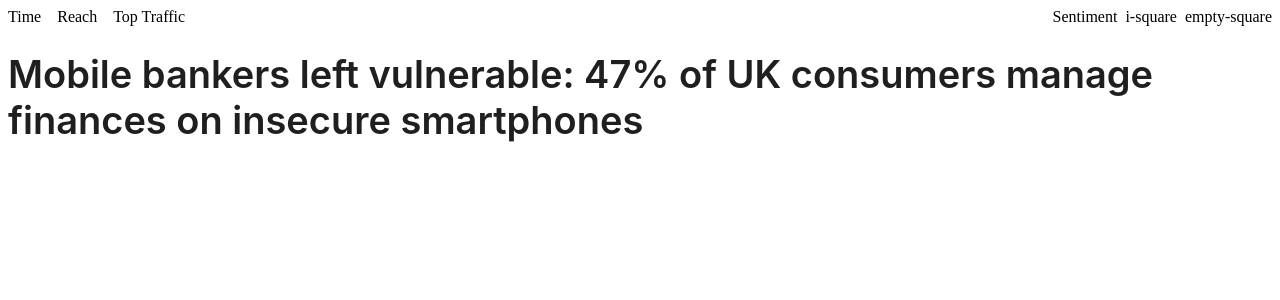
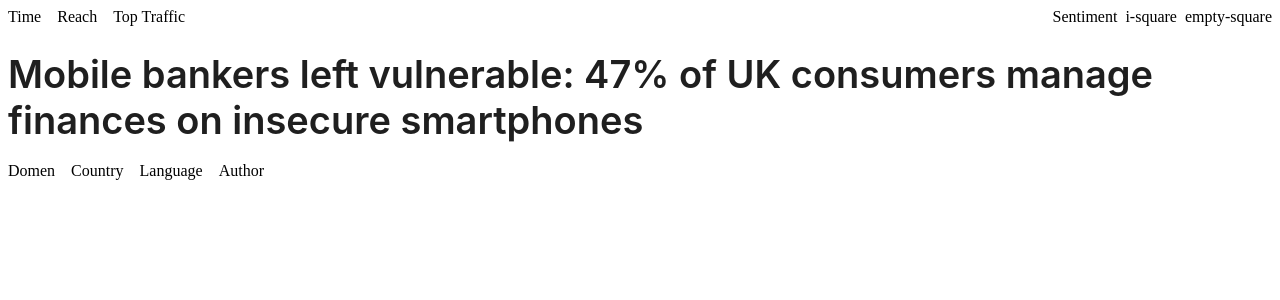
Before and after one commit to gr-sv/newsblock, a React (Create React App) app: page / in a window 1280 px wide. Shown: the top 300 px of the page. Built offline with nearby package versions, Linux system fonts and the light colour scheme.

Commit message:
Add elements domen, country, lang and author

```diff
--- a/src/App.js
+++ b/src/App.js
@@ -23,7 +23,13 @@ function App() {
 			<Title>{data?.TI}</Title>
 		</Flex>
 
-		<Flex vertical='horizontal'></Flex>
+		<Flex justify='start' gap='middle'>
+			<div>Domen</div>
+			<div>Country</div>
+			<div>Language</div>
+			<div>Author</div>
+		</Flex>
+
 		<Flex vertical='horizontal'></Flex>
 		<Flex vertical='horizontal'></Flex>
 		<Flex vertical='horizontal'></Flex>
```
